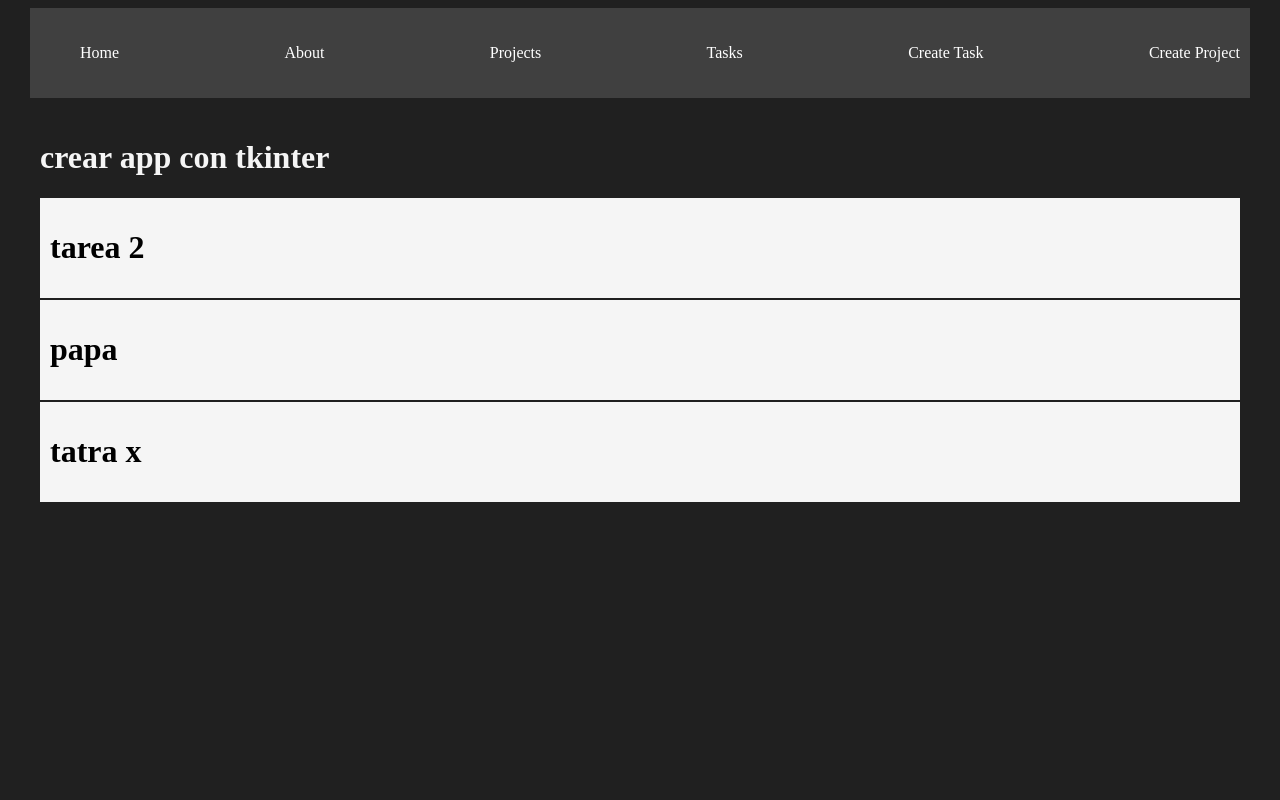
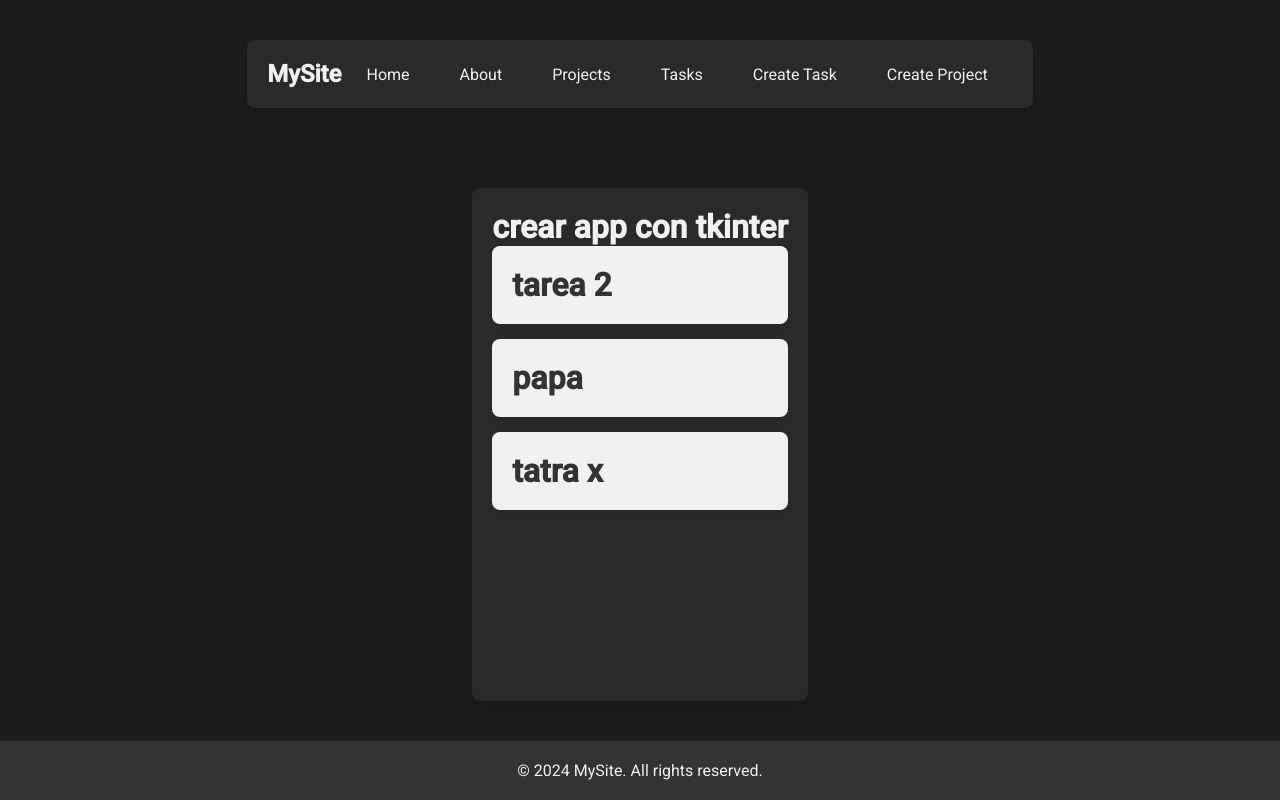
Before and after one commit to mohamedlemroudi/TaskFlow, a Django app: page /projects/2/ in a window 1280 px wide. Run offline with Django 5.2, Linux system fonts and the light colour scheme; data comes from the database, SQL or seed files in the repository.

Commit message:
Adding a footer and improving the menu.

```diff
--- a/myapp/static/styles/main.css
+++ b/myapp/static/styles/main.css
@@ -1,48 +1,117 @@
-body {
-    background: #202020;
-    color: whitesmoke;
+/* Reset some default browser styling */
+* {
+    margin: 0;
+    padding: 0;
+    box-sizing: border-box;
 }
 
-.navbar {
-    background: #404040;
-    padding: 5px 0;
+html, body {
+    height: 100%; /* Ensure the body takes up the full height of the page */
+    overflow-x: hidden; /* Prevent both vertical and horizontal scrolling */
+    font-family: 'Roboto', sans-serif;
+    background-color: #1c1c1c;
+    color: #f1f1f1;
 }
 
+body {
+    display: flex;
+    flex-direction: column;
+}
+
+main {
+    flex: 1; /* Take up remaining space so the footer sticks to the bottom */
+}
+
+/* Navigation bar */
+.navbar {
+    background-color: #333;
+    padding: 10px 20px;
+    display: flex;
+    justify-content: space-between;
+    align-items: center;
+    box-shadow: 0 2px 5px rgba(0, 0, 0, 0.2);
+}
+
+.navbar .logo a {
+    font-size: 24px;
+    color: #f1f1f1;
+    text-decoration: none;
+    font-weight: bold;
+}
 
 .navbar ul {
+    list-style: none;
     display: flex;
-    justify-content: space-between;
+    margin: 0;
 }
 
 .navbar ul li {
-    list-style: none;
+    margin: 0 15px;
 }
 
 .navbar ul li a {
-    color: white;
+    color: #f1f1f1;
     text-decoration: none;
+    padding: 5px 10px;
+    transition: color 0.3s ease, background-color 0.3s ease;
 }
 
 .navbar ul li a:hover {
-    color: aqua;
+    color: #333;
+    background-color: rgb(255, 0, 0);
+    border-radius: 5px;
 }
 
+/* Main content area */
 .container {
-    max-width: 1200px;
-    margin: auto;
-    padding: 20px 10px;
+    max-width: 1100px;
+    margin: 40px auto;
+    padding: 20px;
+    background-color: #2a2a2a;
+    border-radius: 8px;
+    box-shadow: 0 4px 10px rgba(0, 0, 0, 0.2);
 }
 
+/* Cards */
 .card {
-    background: whitesmoke;
-    color: black;
-    padding: 10px;
-    margin-bottom: 2px;
+    background-color: #f1f1f1;
+    color: #333;
+    padding: 20px;
+    margin-bottom: 15px;
+    border-radius: 8px;
+    box-shadow: 0 2px 5px rgba(0, 0, 0, 0.1);
 }
 
+.card h3 {
+    margin: 0 0 10px 0;
+}
+
+.card p {
+    margin: 0;
+}
+
+/* Form inputs */
 .input {
-    background: wheat;
+    width: 100%;
     padding: 10px;
+    margin-bottom: 15px;
+    border-radius: 5px;
+    border: 1px solid #ccc;
+    box-sizing: border-box;
+}
+
+.input:focus {
+    border-color: aqua;
+    outline: none;
+}
+
+/* Footer */
+footer {
+    background-color: #333;
     text-align: center;
-    display: block;
+    padding: 20px;
+    color: #f1f1f1;
+    width: 100%;
+    margin-top: auto;
+    position: relative;
 }
--- a/myapp/templates/layouts/base.html
+++ b/myapp/templates/layouts/base.html
@@ -7,10 +7,14 @@
     <meta name="viewport" content="width=device-width, initial-scale=1.0">
     <title>Django Projects</title>
     <link rel="stylesheet" href="{% static 'styles/main.css' %}">
+    <link href="https://fonts.googleapis.com/css2?family=Roboto:wght@400;500&display=swap" rel="stylesheet">
 </head>
 <body>
 
     <nav class="navbar container">
+        <div class="logo">
+            <a href="{% url 'index' %}">MySite</a>
+        </div>
         <ul>
             <li><a href="{% url 'index' %}">Home</a></li>
             <li><a href="{% url 'about' %}">About</a></li>
@@ -26,5 +30,9 @@
         {% endblock %}
     </main>
 
+    <footer>
+        <p>&copy; 2024 MySite. All rights reserved.</p>
+    </footer>
+
 </body>
 </html>
```
